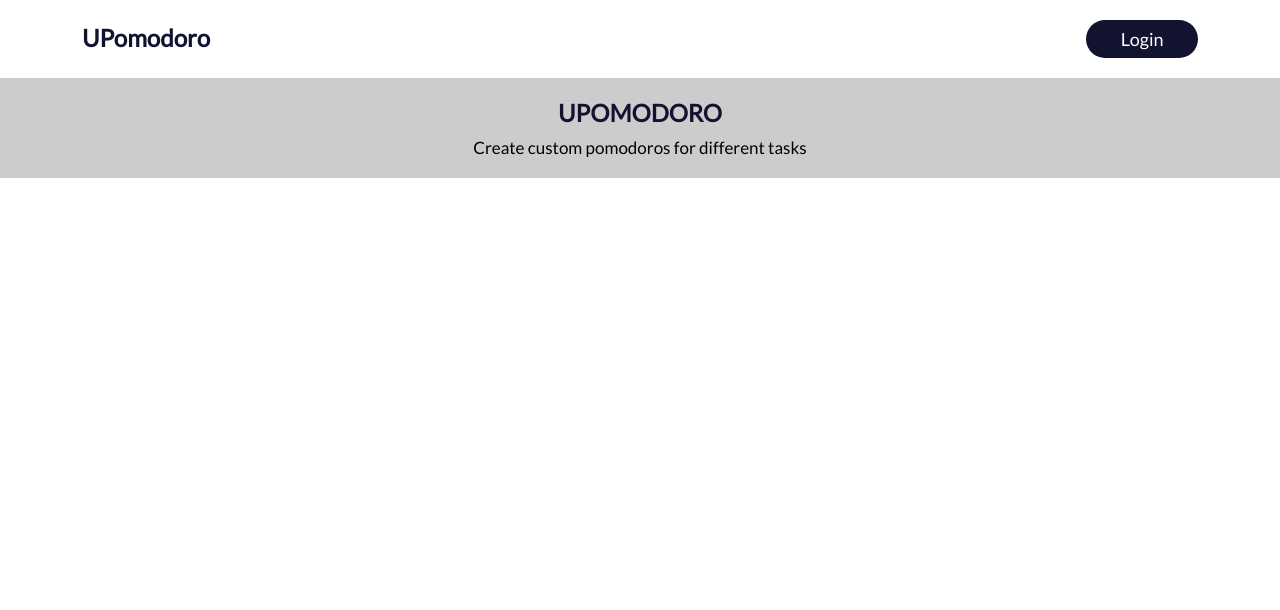
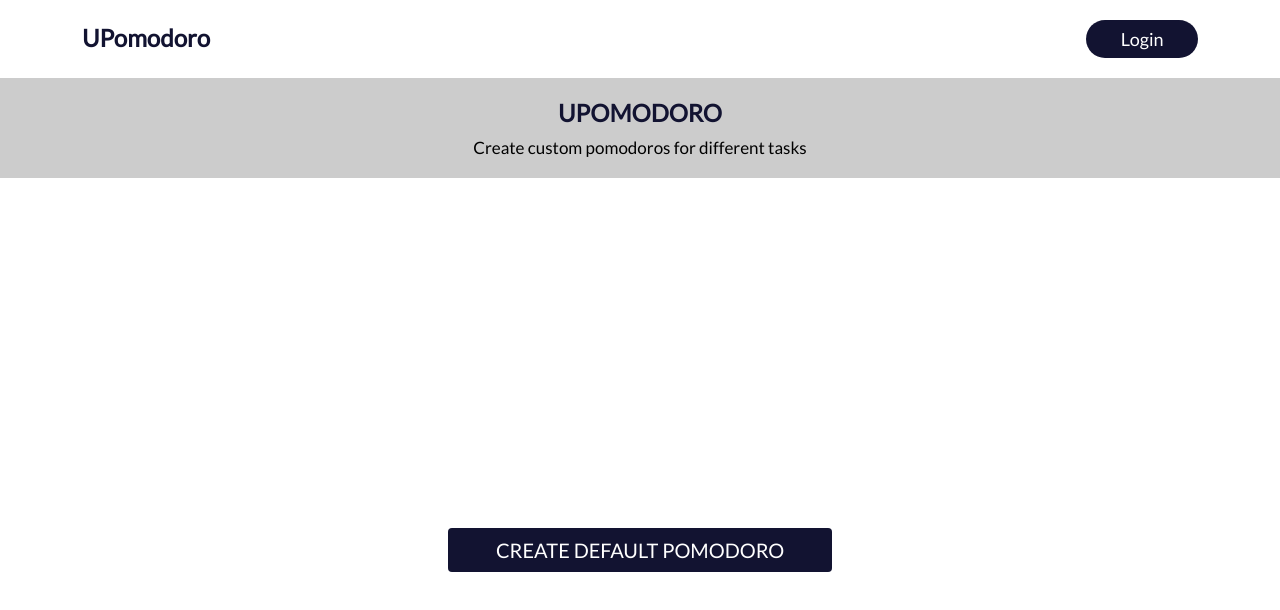
Before and after one commit to Kakaziu/pomodoro_client, a React (Vite) app: page / in a window 1280 px wide. Shown: the top 610 px of the page. Built offline with nearby package versions, Linux system fonts and the light colour scheme; some icons are missing.

Commit message:
feat: default pomodoro

```diff
--- a/src/App.tsx
+++ b/src/App.tsx
@@ -20,6 +20,7 @@ function App() {
             <Route path="/" element={<Home />} />
             <Route path="/register" element={<Register />} />
             <Route path="/login" element={<Login />} />
+            <Route path="/pomodoro" element={<PomodoroApp />} />
             <Route path="/pomodoro/:id" element={<PomodoroApp />} />
           </Routes>
         </BrowserRouter>
--- a/src/components/HomeInfos/index.tsx
+++ b/src/components/HomeInfos/index.tsx
@@ -4,9 +4,11 @@ import Pomodoros from "../Pomodoros";
 import { useSelector } from "react-redux";
 import { State } from "../../store/protocol";
 import { IHomeInfos } from "./protocol";
+import { useNavigate } from "react-router-dom";
 
 const HomeInfos: FunctionComponent<IHomeInfos> = ({ setShowModal }) => {
   const { user } = useSelector((state: State) => state.UserReducer);
+  const navigate = useNavigate();
 
   return (
     <HomeInfosTag user={user}>
@@ -26,8 +28,11 @@ const HomeInfos: FunctionComponent<IHomeInfos> = ({ setShowModal }) => {
             trigger="loop"
             delay="2500"
             colors="primary:#3a3347,secondary:#f24c00,tertiary:#4bb3fd,quaternary:#ebe6ef"
-            style={{ width: "420px", height: "420px" }}
+            style={{ width: "350px", height: "350px" }}
           ></lord-icon>
+          <button onClick={() => navigate("/pomodoro")}>
+            CREATE DEFAULT POMODORO
+          </button>
         </ContentNoUser>
       )}
     </HomeInfosTag>
--- a/src/components/HomeInfos/styled.ts
+++ b/src/components/HomeInfos/styled.ts
@@ -26,4 +26,24 @@ export const TitlePag = styled.div`
 export const ContentNoUser = styled.div`
   width: 100%;
   text-align: center;
+  display: flex;
+  flex-direction: column;
+  align-items: center;
+  justify-content: center;
+
+  button {
+    padding: 10px;
+    width: 30%;
+    font-size: 20px;
+    border: none;
+    border-radius: 4px;
+    color: white;
+    background-color: #121331;
+    transition: 0.3s;
+    cursor: pointer;
+
+    &:hover {
+      background-color: rgba(18, 19, 49, 0.9);
+    }
+  }
 `;
--- a/src/components/PomodoroTimer/index.tsx
+++ b/src/components/PomodoroTimer/index.tsx
@@ -11,9 +11,9 @@ import LofiVideo from "../LofiVideo";
 import { Theme } from "../../pages/PomodoroApp/protocol";
 import PomodoroDetails from "../PomodoroDetails";
 import { secondsToTime } from "../../utils/secondsToTime";
-import { toast } from "react-toastify";
 
 const PomodoroTimer: FunctionComponent<IPomodoroTime> = ({
+  user,
   setTheme,
   totalPomodoroCompleted,
   totalPomodoroTime,
@@ -32,11 +32,13 @@ const PomodoroTimer: FunctionComponent<IPomodoroTime> = ({
   const params = useParams();
 
   useEffect(() => {
-    getPomodoro();
+    if (user) getPomodoro();
   }, []);
 
   async function getPomodoro() {
     const { id } = params;
+
+    if (!id) return changeMode("Working", workingTheme, 1500, false);
 
     try {
       const response = await api.get(`/pomodoros/${id}`);
@@ -60,14 +62,17 @@ const PomodoroTimer: FunctionComponent<IPomodoroTime> = ({
   }, [timeBlocks]);
 
   useEffect(() => {
-    if (!pomodoro) return;
-
     if (mainTime === 0) {
       if (modePomodoro === "Working") {
-        setTimeBlocks(timeBlocks + 1);
-        setTotalPomodoroCompleted(totalPomodoroCompleted + 1);
-        setTotalPomodoroTime(totalPomodoroTime + pomodoro.timeWorking);
-        shortResting(true);
+        if (!pomodoro) {
+          setTimeBlocks(timeBlocks + 1);
+          shortResting(true);
+        } else {
+          setTimeBlocks(timeBlocks + 1);
+          setTotalPomodoroCompleted(totalPomodoroCompleted + 1);
+          setTotalPomodoroTime(totalPomodoroTime + pomodoro.timeWorking);
+          shortResting(true);
+        }
       } else {
         pomodoroWorking(true);
       }
@@ -84,13 +89,13 @@ const PomodoroTimer: FunctionComponent<IPomodoroTime> = ({
   );
 
   function pomodoroWorking(autoPlay: boolean) {
-    if (!pomodoro) return;
+    if (!pomodoro) return changeMode("Working", workingTheme, 1500, autoPlay);
 
     changeMode("Working", workingTheme, pomodoro.timeWorking, autoPlay);
   }
 
   function shortResting(autoPlay: boolean) {
-    if (!pomodoro) return;
+    if (!pomodoro) return changeMode("Resting", shortRestingTheme, 3, autoPlay);
 
     changeMode(
       "Resting",
--- a/src/components/PomodoroTimer/protocol.ts
+++ b/src/components/PomodoroTimer/protocol.ts
@@ -1,7 +1,9 @@
 import { Dispatch, SetStateAction } from "react";
 import { Theme } from "../../pages/PomodoroApp/protocol";
+import { User } from "../../store/modules/user/protocol";
 
 export interface IPomodoroTime {
+  user: User | null;
   setTheme: Dispatch<SetStateAction<Theme>>;
   totalPomodoroCompleted: number;
   totalPomodoroTime: number;
--- a/src/pages/PomodoroApp/index.tsx
+++ b/src/pages/PomodoroApp/index.tsx
@@ -8,11 +8,14 @@ import { workingTheme } from "../../theme";
 import { Theme } from "./protocol";
 import { useDispatch } from "react-redux";
 import { updatePomodoroRequest } from "../../store/modules/pomodoro/pomodoroActions/updateActions";
+import { useSelector } from "react-redux";
+import { State } from "../../store/protocol";
 
 const PomodoroApp = () => {
   const dispatch = useDispatch();
   const navigate = useNavigate();
   const params = useParams();
+  const { user } = useSelector((state: State) => state.UserReducer);
 
   const [theme, setTheme] = useState<Theme>(workingTheme);
   const [totalPomodoroCompleted, setTotalPomodoroCompleted] = useState(0);
@@ -32,15 +35,22 @@ const PomodoroApp = () => {
     navigate("/");
   }
 
+  function goHomeNotUser() {
+    navigate("/");
+  }
+
   return (
     <ThemeProvider theme={theme}>
       <PomodoroPage>
         <Header>
           <Logo justify_content="left" />
 
-          <button onClick={goHome}>Back to panel</button>
+          <button onClick={user ? goHome : goHomeNotUser}>
+            {user ? "Back to panel" : "Back to home"}
+          </button>
         </Header>
         <PomodoroTimer
+          user={user}
           setTheme={setTheme}
           totalPomodoroCompleted={totalPomodoroCompleted}
           totalPomodoroTime={totalPomodoroTime}
```
